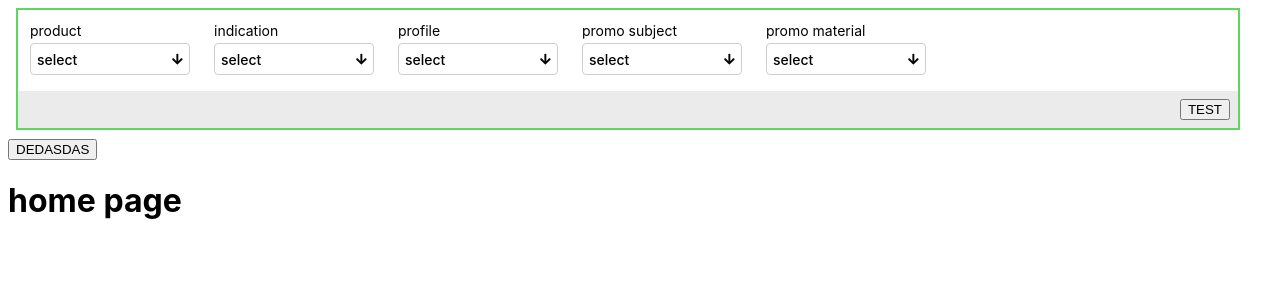
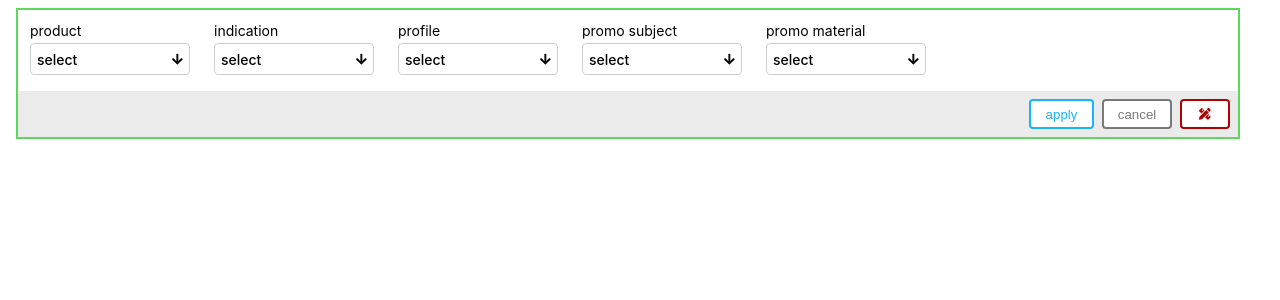
Before and after one commit to mefe-aydin/grandmedical-case, a React (Create React App) app: page / in a window 1280 px wide. Shown: the top 300 px of the page. Built offline with nearby package versions, Linux system fonts and the light colour scheme.

Commit message:
completed dynamically render data

```diff
--- a/src/commons/styles/home.module.css
+++ b/src/commons/styles/home.module.css
@@ -18,5 +18,49 @@
     padding: 8px;
     display: flex;
     align-items: center;
-    justify-content: flex-end;
+    justify-content: space-between;
 }
+
+.optionContainer {
+    margin-right: 8px;
+    font-size: 14px;
+    font-weight: 500;
+    color: rgb(2, 2, 2);
+}
+
+.buttonContainer {
+    display: flex;
+}
+
+.button {
+    display: flex;
+    align-items: center;
+    justify-content: center;
+    height: 30px;
+    margin-right: 8px;
+    background-color: #fff;
+    border-radius: 4px;
+    cursor: pointer;
+}
+
+.button:last-child {
+    margin-right: 0;
+}
+
+.buttonTypeOne {
+    border: 2px solid rgb(27, 179, 250);
+    color: rgb(27, 179, 250);
+    width: 65px;
+}
+
+.buttonTypeTwo {
+    border: 2px solid #797979;
+    color: #797979;
+    width: 70px;
+}
+
+.buttonTypeThree {
+    border: 2px solid rgb(175, 3, 3);
+    color: rgb(175, 3, 3);
+    width: 50px;
+}
--- /dev/null
+++ b/src/components/button.tsx
@@ -0,0 +1,15 @@
+import { FC, ReactElement } from "react";
+
+export const Button: FC<Props> = ({ label, onClick, className }) => {
+  return (
+    <button className={className} onClick={onClick}>
+      {label}
+    </button>
+  );
+};
+
+interface Props {
+  label: string | ReactElement;
+  onClick: () => void;
+  className?: string;
+}
--- a/src/components/index.ts
+++ b/src/components/index.ts
@@ -1,2 +1,3 @@
 export * from "./app";
 export * from "./select";
+export * from "./button";
--- a/src/containers/home.tsx
+++ b/src/containers/home.tsx
@@ -1,15 +1,16 @@
-import { FC } from "react";
+import { FC, useState } from "react";
 import { useDispatch, useSelector } from "react-redux";
 import { IReduxStore } from "../commons/interfaces/IReduxStore";
-import { Select } from "../components";
-import { TOGGLE_SELECT } from "../store/actions/actionTypes";
+import { Button, Select } from "../components";
 import styles from "../commons/styles/home.module.css";
+import { FontAwesomeIcon } from "@fortawesome/react-fontawesome";
+import { faPencilRuler } from "@fortawesome/free-solid-svg-icons";
+import { SELECTED_OPTION_CLEAR } from "../store/actions/actionTypes";
 
 export const Home: FC = () => {
+  const [showSelectState, setShowSelectState] = useState(false);
   const dispatch = useDispatch();
   const selectsState = useSelector((state: IReduxStore) => state.selectsState);
-
-  console.log(selectsState);
 
   return (
     <div className={styles.container}>
@@ -27,27 +28,38 @@ export const Home: FC = () => {
           ))}
         </div>
         <div className={styles.submitContainer}>
-          {selectsState.map((select) => (
-            <span key={select.index}>{select.selectedOption}</span>
-          ))}
-          <button>TEST</button>
+          <div>
+            {showSelectState &&
+              selectsState
+                .filter((select) => select.selectedOption)
+                .map((select, index) => (
+                  <span className={styles.optionContainer} key={index}>
+                    {select.name}: {select.selectedOption}
+                  </span>
+                ))}
+          </div>
+          <div className={styles.buttonContainer}>
+            <Button
+              onClick={() => setShowSelectState(true)}
+              label="apply"
+              className={`${styles.button} ${styles.buttonTypeOne}`}
+            />
+            <Button
+              onClick={() => {
+                setShowSelectState(false);
+                dispatch({ type: SELECTED_OPTION_CLEAR });
+              }}
+              label="cancel"
+              className={`${styles.button} ${styles.buttonTypeTwo}`}
+            />
+            <Button
+              onClick={() => {}}
+              label={<FontAwesomeIcon icon={faPencilRuler} size="sm" />}
+              className={`${styles.button} ${styles.buttonTypeThree}`}
+            />
+          </div>
         </div>
       </div>
-
-      <button
-        onClick={() => {
-          dispatch({
-            type: TOGGLE_SELECT,
-            payload: {
-              index: 2,
-              data: true,
-            },
-          });
-        }}
-      >
-        DEDASDAS
-      </button>
-      <h1>home page</h1>
     </div>
   );
 };
--- a/src/store/actions/actionTypes.ts
+++ b/src/store/actions/actionTypes.ts
@@ -1,2 +1,3 @@
 export const TOGGLE_SELECT = "TOGGLE_SELECT";
 export const SELECTED_OPTION = "SELECTED_OPTION";
+export const SELECTED_OPTION_CLEAR = "SELECTED_OPTION_CLEAR";
--- a/src/store/reducers/selectsState.ts
+++ b/src/store/reducers/selectsState.ts
@@ -1,5 +1,9 @@
 import { ISelect } from "../../commons/interfaces/ISelect";
-import { SELECTED_OPTION, TOGGLE_SELECT } from "../actions/actionTypes";
+import {
+  SELECTED_OPTION,
+  SELECTED_OPTION_CLEAR,
+  TOGGLE_SELECT,
+} from "../actions/actionTypes";
 
 const initialState: ISelect[] = [
   {
@@ -65,6 +69,15 @@ const selectInputs = (state = initialState, action: any) => {
 
       return newState;
     }
+    case SELECTED_OPTION_CLEAR: {
+      const newState = state.map((item) => {
+        item.selectedOption = null;
+
+        return item;
+      });
+
+      return newState;
+    }
     default:
       return state;
   }
```
